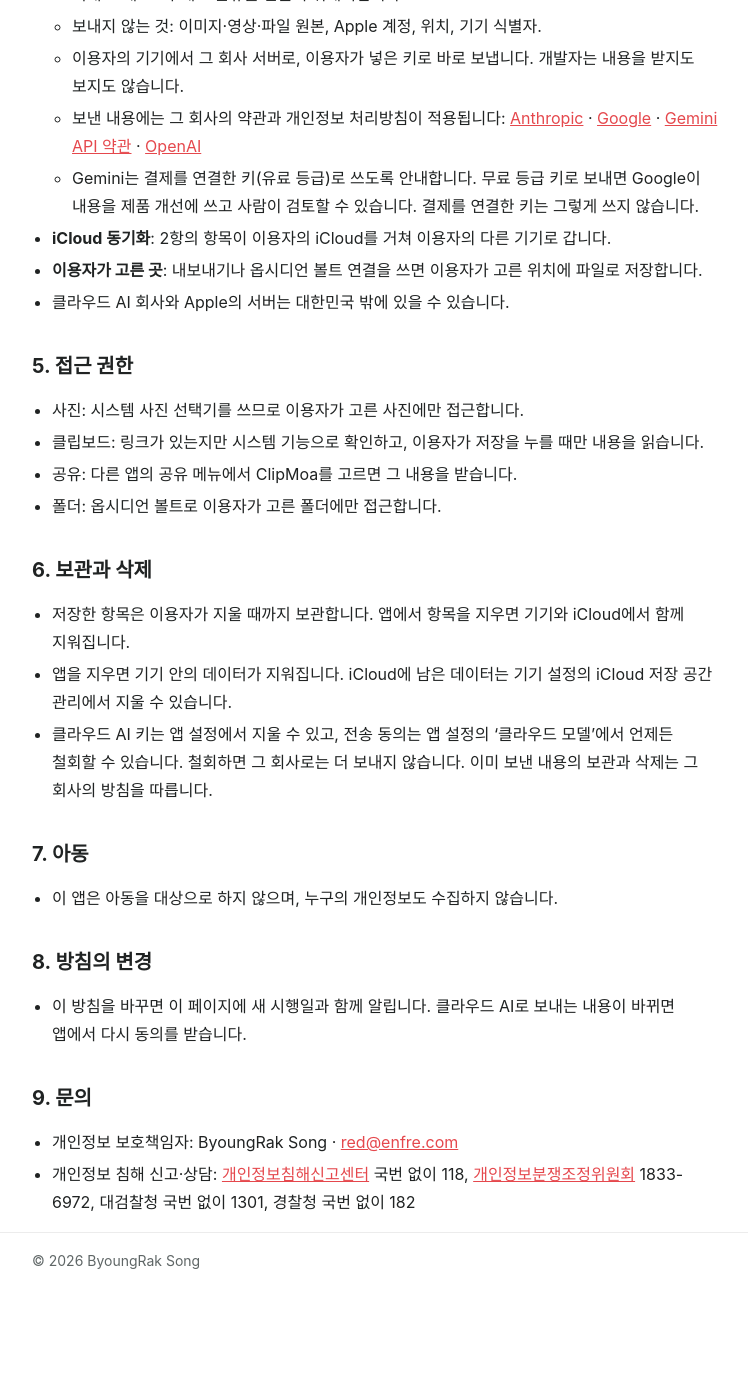
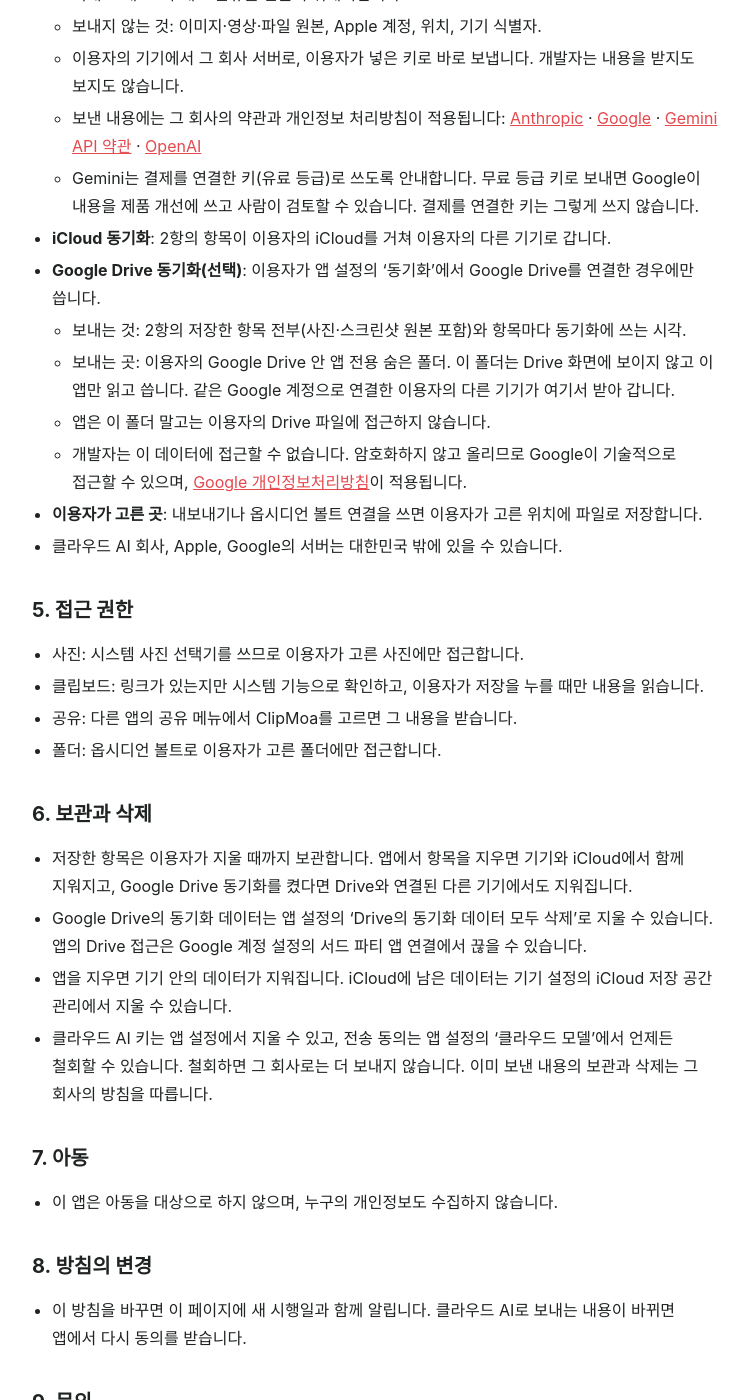
Before and after one commit to mcred2030/clipmoa, a Jekyll site: the page built from privacy.md, in a window 1280 px wide and 1400 px high, scrolled down 1261 px. Shown: the whole window, without its empty margins (264-1012 px from the left). Built offline with Jekyll 4.4.1, drawn with Linux system fonts in a browser that asks for light colours; before the commit the page ends 2559 px from its top, so only the background shows below that; some of the changed text lies outside the part shown.

Commit message:
방침: Google Drive 동기화(선택)를 더했다 — 시행일 2026-11-03
앱 저장소 docs/legal/privacy-policy.md 와 같은 본문(Android Google Drive 동기화, C3 7단계).

Co-Authored-By: Claude Opus 5.5 <noreply@anthropic.com>

```diff
--- a/privacy.md
+++ b/privacy.md
@@ -5,9 +5,9 @@ permalink: /privacy/
 
 # ClipMoa 개인정보처리방침
 
-ClipMoa의 개발자는 이용자의 개인정보를 받거나 보관하지 않습니다. 저장한 항목은 이용자의 기기와 이용자의 iCloud에만 있고, 클라우드 AI는 이용자가 직접 켠 경우에만 이용자의 키로 그 회사에 바로 보냅니다.
+ClipMoa의 개발자는 이용자의 개인정보를 받거나 보관하지 않습니다. 저장한 항목은 이용자의 기기와 이용자의 iCloud(Google Drive 동기화를 켜면 이용자의 Google Drive)에만 있고, 클라우드 AI는 이용자가 직접 켠 경우에만 이용자의 키로 그 회사에 바로 보냅니다.
 
-시행일: 2026년 10월 31일 · 개발자: ByoungRak Song
+시행일: 2026년 11월 3일 · 개발자: ByoungRak Song
 
 ## 1. 개발자가 받는 정보
 - 없습니다. 이 앱에는 회원 가입·로그인·광고·분석 도구·추적이 없고, 개발자가 운영하는 서버도 없습니다.
@@ -32,8 +32,13 @@ ClipMoa의 개발자는 이용자의 개인정보를 받거나 보관하지 않
     - 보낸 내용에는 그 회사의 약관과 개인정보 처리방침이 적용됩니다: [Anthropic](https://www.anthropic.com/legal/privacy) · [Google](https://policies.google.com/privacy) · [Gemini API 약관](https://ai.google.dev/gemini-api/terms) · [OpenAI](https://openai.com/policies/privacy-policy/)
     - Gemini는 결제를 연결한 키(유료 등급)로 쓰도록 안내합니다. 무료 등급 키로 보내면 Google이 내용을 제품 개선에 쓰고 사람이 검토할 수 있습니다. 결제를 연결한 키는 그렇게 쓰지 않습니다.
 - **iCloud 동기화**: 2항의 항목이 이용자의 iCloud를 거쳐 이용자의 다른 기기로 갑니다.
+- **Google Drive 동기화(선택)**: 이용자가 앱 설정의 '동기화'에서 Google Drive를 연결한 경우에만 씁니다.
+    - 보내는 것: 2항의 저장한 항목 전부(사진·스크린샷 원본 포함)와 항목마다 동기화에 쓰는 시각.
+    - 보내는 곳: 이용자의 Google Drive 안 앱 전용 숨은 폴더. 이 폴더는 Drive 화면에 보이지 않고 이 앱만 읽고 씁니다. 같은 Google 계정으로 연결한 이용자의 다른 기기가 여기서 받아 갑니다.
+    - 앱은 이 폴더 말고는 이용자의 Drive 파일에 접근하지 않습니다.
+    - 개발자는 이 데이터에 접근할 수 없습니다. 암호화하지 않고 올리므로 Google이 기술적으로 접근할 수 있으며, [Google 개인정보처리방침](https://policies.google.com/privacy)이 적용됩니다.
 - **이용자가 고른 곳**: 내보내기나 옵시디언 볼트 연결을 쓰면 이용자가 고른 위치에 파일로 저장합니다.
-- 클라우드 AI 회사와 Apple의 서버는 대한민국 밖에 있을 수 있습니다.
+- 클라우드 AI 회사, Apple, Google의 서버는 대한민국 밖에 있을 수 있습니다.
 
 ## 5. 접근 권한
 - 사진: 시스템 사진 선택기를 쓰므로 이용자가 고른 사진에만 접근합니다.
@@ -42,7 +47,8 @@ ClipMoa의 개발자는 이용자의 개인정보를 받거나 보관하지 않
 - 폴더: 옵시디언 볼트로 이용자가 고른 폴더에만 접근합니다.
 
 ## 6. 보관과 삭제
-- 저장한 항목은 이용자가 지울 때까지 보관합니다. 앱에서 항목을 지우면 기기와 iCloud에서 함께 지워집니다.
+- 저장한 항목은 이용자가 지울 때까지 보관합니다. 앱에서 항목을 지우면 기기와 iCloud에서 함께 지워지고, Google Drive 동기화를 켰다면 Drive와 연결된 다른 기기에서도 지워집니다.
+- Google Drive의 동기화 데이터는 앱 설정의 'Drive의 동기화 데이터 모두 삭제'로 지울 수 있습니다. 앱의 Drive 접근은 Google 계정 설정의 서드 파티 앱 연결에서 끊을 수 있습니다.
 - 앱을 지우면 기기 안의 데이터가 지워집니다. iCloud에 남은 데이터는 기기 설정의 iCloud 저장 공간 관리에서 지울 수 있습니다.
 - 클라우드 AI 키는 앱 설정에서 지울 수 있고, 전송 동의는 앱 설정의 '클라우드 모델'에서 언제든 철회할 수 있습니다. 철회하면 그 회사로는 더 보내지 않습니다. 이미 보낸 내용의 보관과 삭제는 그 회사의 방침을 따릅니다.
 
```
